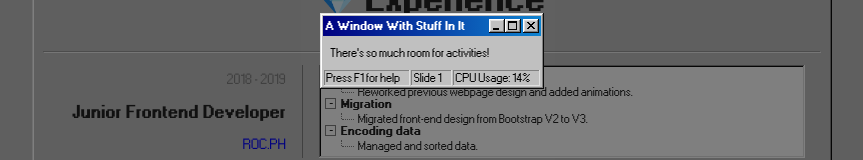
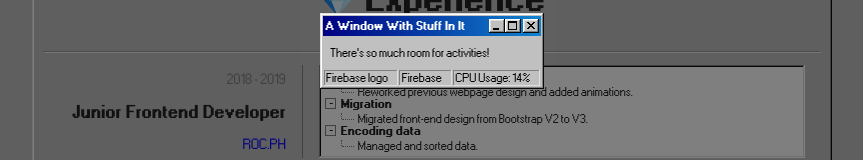
Before and after one commit to JacobSaucelo/98-cob-portfolio, a Next.js app: page / in a window 1280 px wide. Both pictures are taken after a click on the element "Firebase". Shown: the part 349-509 px from the top of the page, without its empty margins (208-1071 px from the left). Built offline with nearby package versions, Linux system fonts and the light colour scheme.

Commit message:
added imgpath & name on modal

```diff
--- a/components/reusables/Reusables.PopCardNoBtn.tsx
+++ b/components/reusables/Reusables.PopCardNoBtn.tsx
@@ -5,8 +5,14 @@ import styles from "./Reusables.PopCardNoBtn.module.css";
 
 interface ReusablesPopCardNoBtnType {
   content: String;
+  imgPath: String;
+  name: String;
 }
-const ReusablesPopCardNoBtn = ({ content }: ReusablesPopCardNoBtnType) => {
+const ReusablesPopCardNoBtn = ({
+  content,
+  imgPath,
+  name,
+}: ReusablesPopCardNoBtnType) => {
   const [toggle, setToggle] = useState<boolean>(false);
   const [toggleFullscreen, setToggleFullscreen] = useState<boolean>(false);
 
@@ -48,8 +54,8 @@ const ReusablesPopCardNoBtn = ({ content }: ReusablesPopCardNoBtnType) => {
                   <p>There&apos;s so much room for activities!</p>
                 </div>
                 <div className="status-bar">
-                  <p className="status-bar-field">Press F1 for help</p>
-                  <p className="status-bar-field">Slide 1</p>
+                  <p className="status-bar-field">{name}</p>
+                  <p className="status-bar-field">{content}</p>
                   <p className="status-bar-field">CPU Usage: 14%</p>
                 </div>
               </div>
--- a/components/sections/TechStackSection/Comp.TechStack.tsx
+++ b/components/sections/TechStackSection/Comp.TechStack.tsx
@@ -47,7 +47,12 @@ const CompTechStack = () => {
         <tbody>
           {DataDatabases.map((stack) => (
             // <tr key={stack.name}>
-            <ReusablesPopCardNoBtn content={stack.content} key={stack.name} />
+            <ReusablesPopCardNoBtn
+              imgPath={stack.imgPath}
+              name={stack.name}
+              content={stack.content}
+              key={stack.name}
+            />
             // </tr>
           ))}
         </tbody>
```
